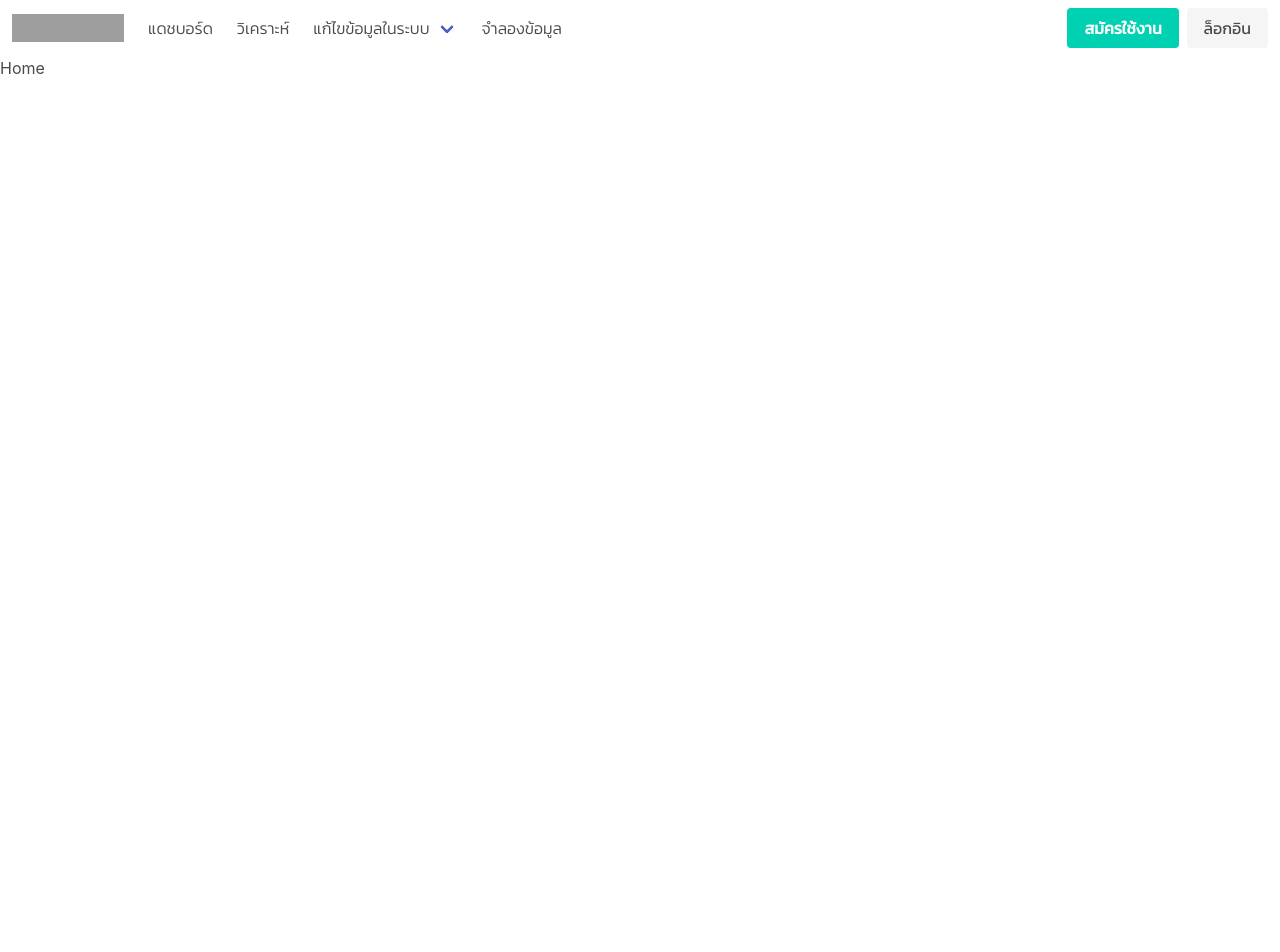
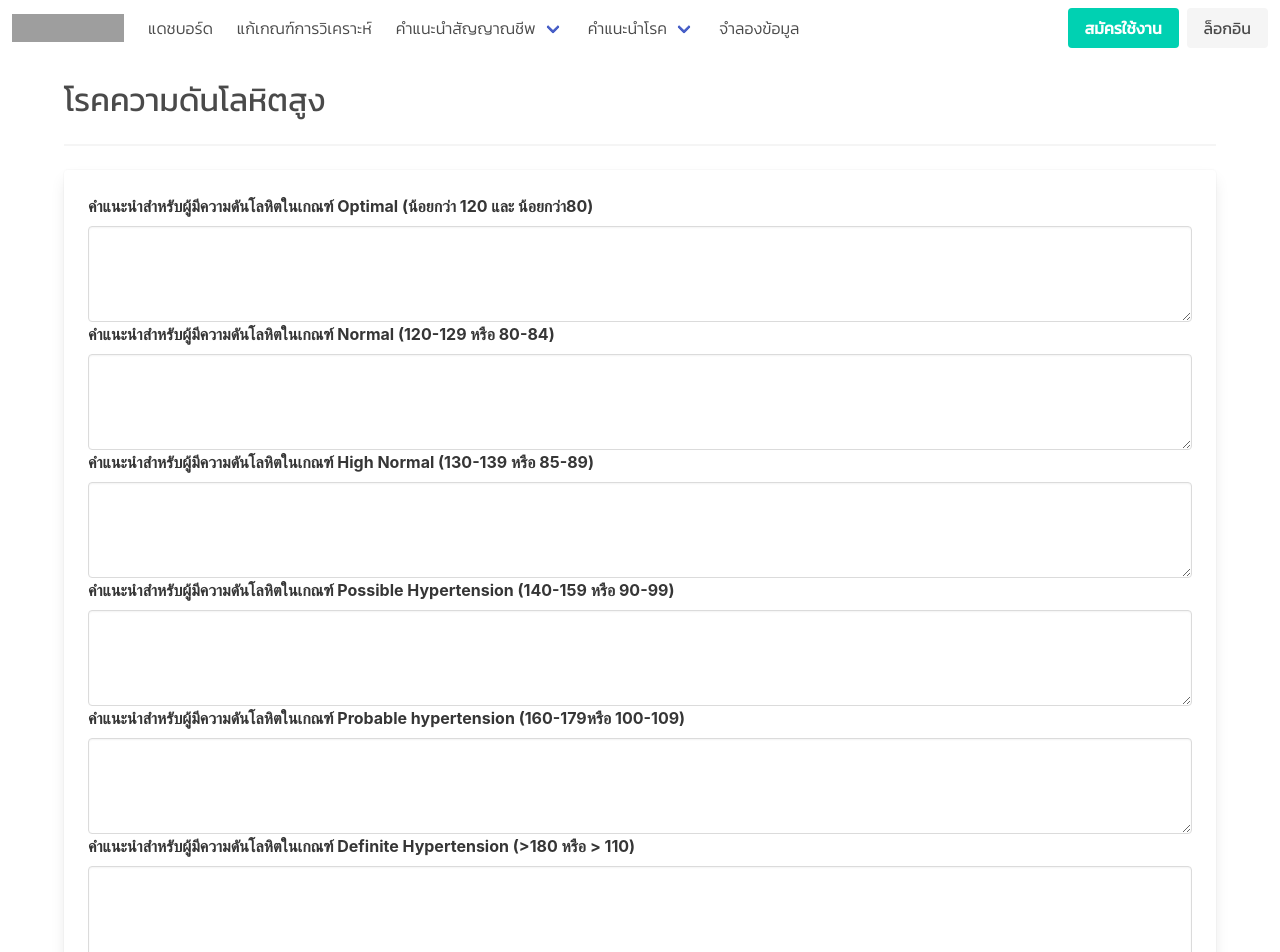
Before and after one commit to theethawat/phr-dashboard, a React (Create React App) app: page /hypertension in a window 1280 px wide. Shown: the top 952 px of the page. Before the commit the page ends 800 px from the top, so only its background shows below. Built offline with nearby package versions, Linux system fonts and the light colour scheme; no server answers; the database is empty; grey boxes are pictures that could not be loaded.

Commit message:
Prepare Migrate to TS

```diff
--- a/package.json
+++ b/package.json
@@ -7,6 +7,7 @@
     "@testing-library/react": "^9.5.0",
     "@testing-library/user-event": "^7.2.1",
     "bulma": "^0.8.2",
+    "firebase": "^7.14.1",
     "react": "^16.13.1",
     "react-dom": "^16.13.1",
     "react-router-dom": "^5.1.2",
--- a/src/App.js
+++ b/src/App.js
@@ -2,6 +2,9 @@ import React, { Component } from "react"
 import "bulma/css/bulma.min.css"
 import "./App.css"
 import { BrowserRouter as Router, Switch, Route, Link } from "react-router-dom"
+import Hypertension from "./disease/Hypertension"
+import Firebase from "./Firebase"
+
 class App extends Component {
   constructor(props) {
     super(props)
@@ -44,26 +47,42 @@ class App extends Component {
                   แดชบอร์ด
                 </Link>
 
-                <Link className="navbar-item">วิเคราะห์</Link>
+                <Link className="navbar-item">แก้เกณฑ์การวิเคราะห์</Link>
 
                 <div className="navbar-item has-dropdown is-hoverable">
-                  <Link className="navbar-link">แก้ไขข้อมูลในระบบ</Link>
+                  <Link className="navbar-link">คำแนะนำสัญญาณชีพ</Link>
 
                   <div className="navbar-dropdown">
-                    <Link to="/vitalsign" className="navbar-item">
-                      คำแนะนำสัญญาณชีพ
+                    <Link to="/spo2" className="navbar-item">
+                      ออกซิเจนในเลือด
                     </Link>
-                    <Link to="/disease" className="navbar-item">
-                      คำแนะนำต่อโรค
+                    <Link to="/glucose" className="navbar-item">
+                      ระดับน้ำตาลในเลือด
                     </Link>
-                    <Link to="/range" className="navbar-item">
-                      เกณฑ์การแบ่งความเสี่ยง
+                    <Link to="/blood-pressure" className="navbar-item">
+                      ความดันโลหิต
+                    </Link>
+                    <Link to="/heartrate" className="navbar-item">
+                      อัตราการเต้นของหัวใจ
                     </Link>
                     <hr className="navbar-divider" />
-                    <Link className="navbar-item">Report an issue</Link>
+                    <Link to="/weight" className="navbar-item">
+                      ภาวะน้ำหนักตัว
+                    </Link>
                   </div>
                 </div>
+                <div className="navbar-item has-dropdown is-hoverable">
+                  <Link className="navbar-link">คำแนะนำโรค</Link>
 
+                  <div className="navbar-dropdown">
+                    <Link to="/hypertension" className="navbar-item">
+                      โรคความดันโลหิตสูง
+                    </Link>
+                    <Link to="/diabetes" className="navbar-item">
+                      โรคเบาหวาน
+                    </Link>
+                  </div>
+                </div>
                 <Link to="/" className="navbar-item">
                   จำลองข้อมูล
                 </Link>
@@ -83,6 +102,9 @@ class App extends Component {
           </nav>
 
           <Switch>
+            <Route path="/hypertension">
+              <Hypertension />
+            </Route>
             <Route path="/">
               <Home />
             </Route>
@@ -95,4 +117,5 @@ class App extends Component {
 function Home() {
   return <h2>Home</h2>
 }
+
 export default App
--- /dev/null
+++ b/src/Firebase.js
@@ -0,0 +1,15 @@
+import * as firebase from "firebase/app"
+import "firebase/auth"
+import "firebase/firestore"
+
+const firebaseConfig = {
+  apiKey: "AIzaSyCCjlqtLbEIwqfhHXNIDhXIOOrx3u2IzM8",
+  authDomain: "personal-health-connect-aa36c.firebaseapp.com",
+  databaseURL: "https://personal-health-connect-aa36c.firebaseio.com",
+  projectId: "personal-health-connect-aa36c",
+  storageBucket: "personal-health-connect-aa36c.appspot.com",
+  messagingSenderId: "716479950882",
+  appId: "1:716479950882:web:51df5be3baf2728ae55a7b",
+}
+
+export default firebase.initializeApp(firebaseConfig)
--- /dev/null
+++ b/src/disease/Hypertension.js
@@ -0,0 +1,92 @@
+import React, { Component } from "react"
+import Firebase from "../Firebase"
+let db = Firebase.firestore()
+class Hypertension extends Component {
+  constructor(props) {
+    super(props)
+    this.state = {
+      advice: "",
+    }
+  }
+
+  componentDidMount() {
+    let hpCollection = db.collection("disease").doc("hypertension")
+    hpCollection
+      .get()
+      .then((doc) => {
+        if (!doc.exists) {
+          console.log("No Document")
+        }
+        let docData = doc.data()
+        this.setState({
+          advice: docData,
+        })
+      })
+      .catch((err) => {
+        console.log("Error Getting Document " + err)
+      })
+  }
+
+  render() {
+    let advice = this.state.advice
+    console.log(advice)
+    return (
+      <div className="container">
+        <br />
+        <h3 className="subtitle is-3 kanit">โรคความดันโลหิตสูง</h3>
+        <hr />
+        <div className="card">
+          <div className="card-content">
+            <form>
+              <label className="label">
+                คำแนะนำสำหรับผู้มีความดันโลหิตในเกณฑ์ Optimal (น้อยกว่า 120 และ
+                น้อยกว่า80)
+              </label>
+              <textarea name="optimal" className="textarea" rows="3"></textarea>
+
+              <label className="label">
+                คำแนะนำสำหรับผู้มีความดันโลหิตในเกณฑ์ Normal (120-129 หรือ
+                80-84)
+              </label>
+              <textarea name="normal" className="textarea" rows="3"></textarea>
+
+              <label className="label">
+                คำแนะนำสำหรับผู้มีความดันโลหิตในเกณฑ์ High Normal (130-139 หรือ
+                85-89)
+              </label>
+              <textarea
+                name="high-normal"
+                className="textarea"
+                rows="3"
+              ></textarea>
+
+              <label className="label">
+                คำแนะนำสำหรับผู้มีความดันโลหิตในเกณฑ์ Possible Hypertension
+                (140-159 หรือ 90-99)
+              </label>
+              <textarea name="ht1" className="textarea" rows="3"></textarea>
+
+              <label className="label">
+                คำแนะนำสำหรับผู้มีความดันโลหิตในเกณฑ์ Probable hypertension
+                (160-179หรือ 100-109)
+              </label>
+              <textarea name="ht2" className="textarea" rows="3"></textarea>
+
+              <label className="label">
+                คำแนะนำสำหรับผู้มีความดันโลหิตในเกณฑ์ Definite Hypertension
+                (>180 หรือ > 110)
+              </label>
+              <textarea name="ht3" className="textarea" rows="3"></textarea>
+
+              <label className="label">
+                คำแนะนำสำหรับผู้ที่ไม่มีข้อมูล หรือ ไม่สามารถให้คำแนะนำได้
+              </label>
+              <textarea name="tba" className="textarea" rows="3"></textarea>
+            </form>
+          </div>
+        </div>
+      </div>
+    )
+  }
+}
+export default Hypertension
```
Also changed, not shown: src/disease/IHypertension.ts (added, +12 -0 lines), 1 other file (tests, documents, lock files or other folders).
